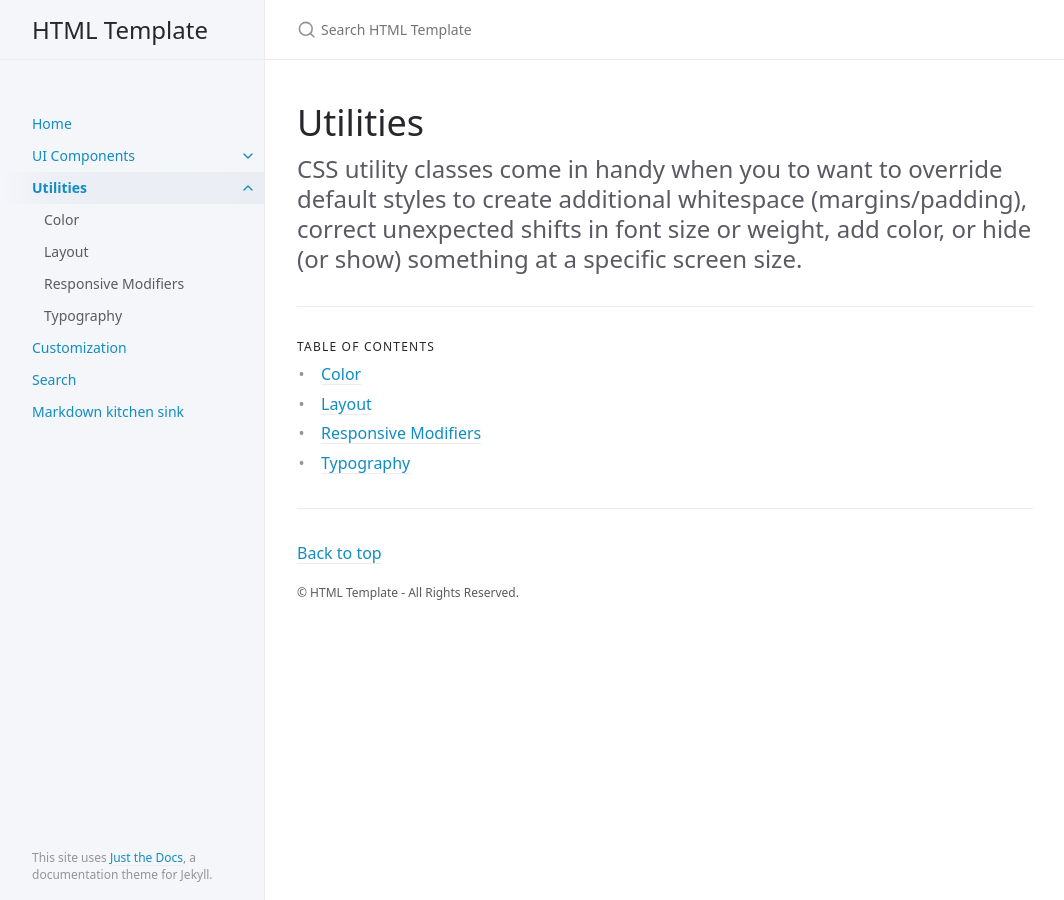
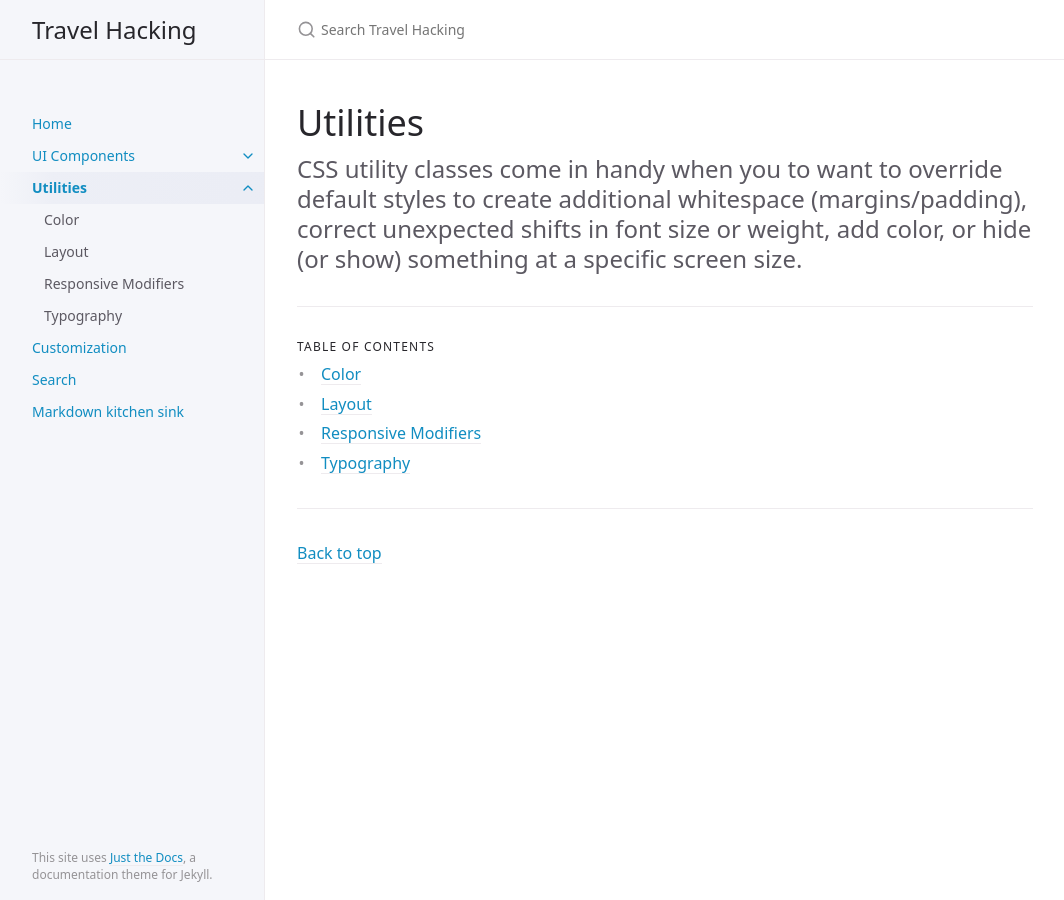
Before and after one commit to brandontravel/travelhacking.xyz, a Jekyll site: the page built from docs/utilities/utilities.md, in a window 1280 px wide. Shown: the whole page, without its empty margins (107-1171 px from the left). Built offline with Jekyll 4.4.1, drawn with Linux system fonts in a browser that asks for light colours.

Commit message:
Update _config.yml

```diff
--- a/_config.yml
+++ b/_config.yml
@@ -13,10 +13,10 @@
 # you will see them accessed via {{ site.title }}, {{ site.github_repo }}, and so on.
 # You can create any custom variable you would like, and they will be accessible
 # in the templates via {{ site.myvariable }}.
-title: HTML Template
-description: A professional HTML template designed to help build fast, robust, and adaptable websites.
+title: Travel Hacking
+description:
 baseurl: "" # the subpath of your site, e.g. /blog
-url: "https://h5tl.github.io" # the base hostname & protocol for your site, e.g. http://example.com
+url: "https://travelhacking.xyz" # the base hostname & protocol for your site, e.g. http://example.com
 
 permalink: pretty
 exclude: ["node_modules/", "*.gemspec", "*.gem", "Gemfile", "Gemfile.lock", "package.json", "package-lock.json",  "script/", "LICENSE.txt", "lib/", "bin/", "README.md", "Rakefile"
@@ -81,7 +81,7 @@ nav_sort: case_sensitive # Capital letters sorted before lowercase
 back_to_top: true
 back_to_top_text: "Back to top"
 
-footer_content: "&copy; HTML Template - All Rights Reserved."
+footer_content: ""
 
 # Footer last edited timestamp
 last_edit_timestamp: true # show or hide edit time - page must have `last_modified_date` defined in the frontmatter
@@ -100,7 +100,7 @@ color_scheme: nil
 
 # Google Analytics Tracking (optional)
 # e.g, UA-1234567-89
-ga_tracking: UA-44269416-15
+ga_tracking:
 ga_tracking_anonymize_ip: false # Use GDPR compliant Google Analytics settings (true/nil by default)
 
 plugins:
```
